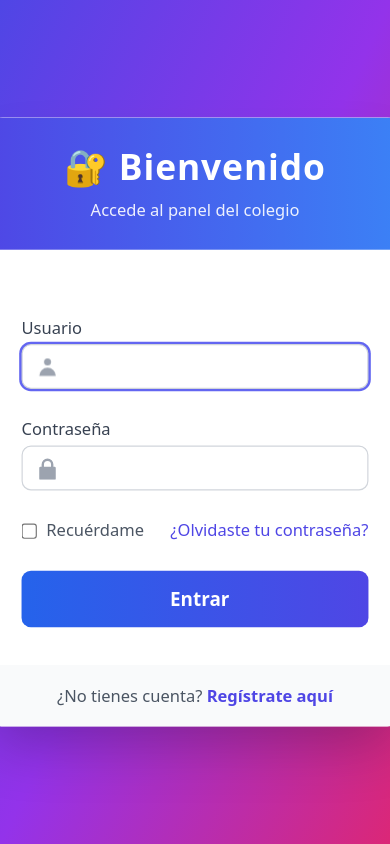
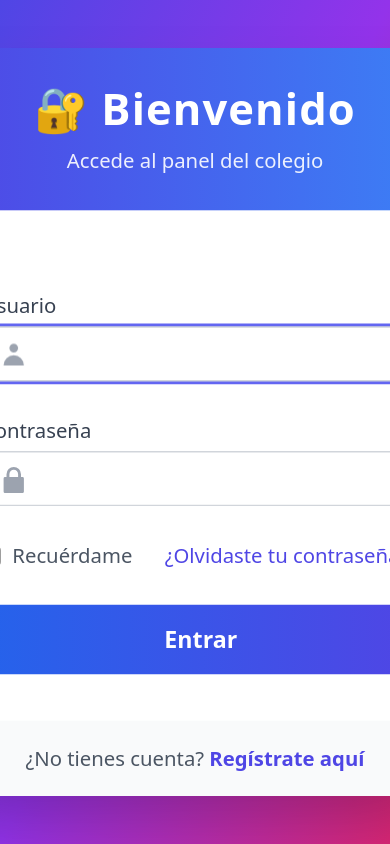
Before and after one commit to Barbera-Studio/Colegio, a Django app: page /accounts/login/ in a window 390 px wide; the page is wider, and only the part inside the window is pictured. Run offline with Django 5.2, Linux system fonts and the light colour scheme; parts of the project's set-up code (start-up, migrations or seed data) failed here and were passed over; some libraries are stand-ins or nearby versions.

Commit message:
Cambios login

```diff
--- a/templates/registration/login.html
+++ b/templates/registration/login.html
@@ -31,14 +31,14 @@
     /* 🔥 Ajuste REAL para móviles: card más grande y más cerca */
     @media (max-width: 768px) {
       .login-card {
-        transform: scale(1.12);
+        transform: scale(1.35);
         max-width: 420px;
       }
     }
 
     @media (max-width: 480px) {
       .login-card {
-        transform: scale(1.18);
+        transform: scale(1.45);
         max-width: 380px;
       }
     }
```
